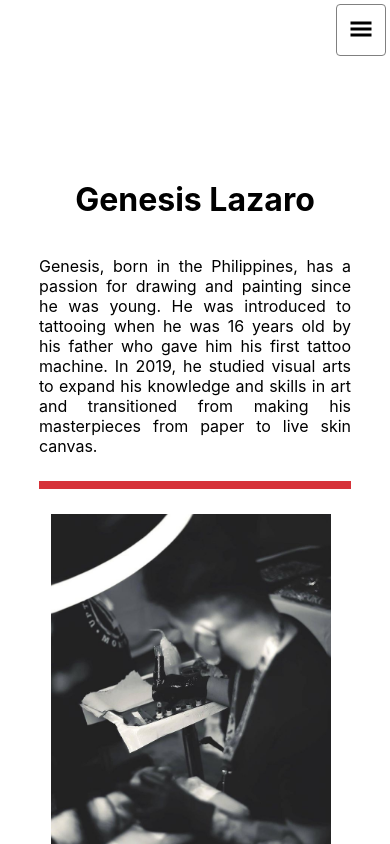
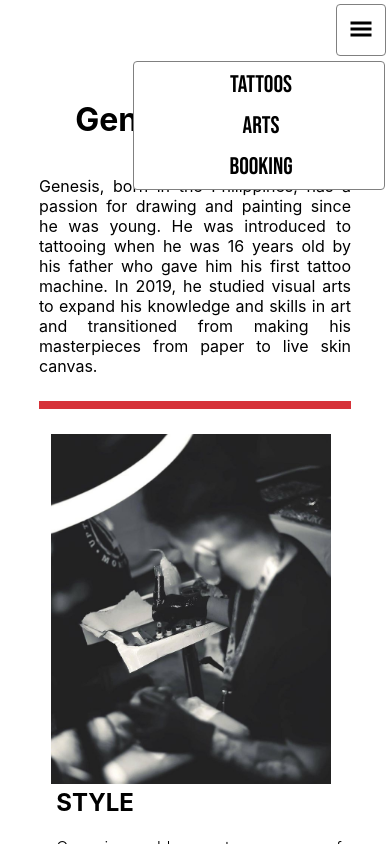
Before and after one commit to SephHiwatig/TKNKL, a React (Create React App) app: page /Booking in a window 390 px wide. Both pictures are taken after a click on the button 361 px from the left and 30 px from the top of the page. Shown: the top 844 px of the page. Built offline with nearby package versions, Linux system fonts and the light colour scheme.

Commit message:
Implemented phone navigation

```diff
--- a/src/components/Booking/Booking.module.css
+++ b/src/components/Booking/Booking.module.css
@@ -1,5 +1,5 @@
 .Wrapper {
-  margin-top: 180px;
+  margin-top: 70px;
   padding: 0 10%;
   min-height: calc(100vh - 250px);
   text-align: center;
@@ -100,10 +100,6 @@
     flex-direction: row;
   }
 
-  .Wrapper {
-    margin-top: 70px;
-  }
-
   .MoreInfoImage {
     height: 450px;
   }
--- a/src/components/Footer/Footer.module.css
+++ b/src/components/Footer/Footer.module.css
@@ -1,7 +1,8 @@
 .WrapperHome {
   margin-top: 70px;
   height: 100vh;
-  background-image: url("./../../assets/background.jpeg");
+  background-image: url("./../../assets/shop-background.jpg");
+  background-size: cover;
   background-color: black;
   display: flex;
   align-items: center;
@@ -12,7 +13,8 @@
 
 .Wrapper {
   height: 100vh;
-  background-image: url("./../../assets/background.jpeg");
+  background-image: url("./../../assets/shop-background.jpg");
+  background-size: cover;
   background-color: black;
   display: flex;
   align-items: center;
--- a/src/components/Home/Bio.module.css
+++ b/src/components/Home/Bio.module.css
@@ -1,5 +1,5 @@
 .Wrapper {
-  margin-top: 250px;
+  margin-top: 70px;
   padding: 0 10%;
   min-height: calc(100vh - 250px);
   text-align: center;
@@ -62,10 +62,6 @@
     flex-direction: row;
   }
 
-  .Wrapper {
-    margin-top: 80px;
-  }
-
   .MoreInfoImage {
     height: 450px;
   }
--- a/src/components/Navigation/Nav.js
+++ b/src/components/Navigation/Nav.js
@@ -1,9 +1,11 @@
-import { React } from "react";
+import { React, useState } from "react";
 import styles from "./Nav.module.css";
 import { Link } from "react-router-dom";
 import { GiHamburgerMenu } from "react-icons/gi";
 
 function Nav() {
+
+  const [burgerOpen, toggleBurger] = useState(false);
 
   return (
     <div className={styles.Navbar}>
@@ -22,9 +24,28 @@ function Nav() {
         </Link>
       </ul>
       <div className={styles.BurgerWrapper}>
-        <button className={styles.BtnBurger}>
+        <button className={styles.BtnBurger} onClick={() => toggleBurger(!burgerOpen)}>
           <GiHamburgerMenu />
         </button>
+        {burgerOpen &&
+          <ul className={styles.BurgerDropdown}>
+            <Link className={styles.BurgerDropdownItem} to="TattooPortfolio"
+              onClick={() => {
+                window.scrollTo({top: 0, behavior: "smooth"})
+                toggleBurger(!burgerOpen)
+                }}>Tattoos</Link>
+            <Link className={styles.BurgerDropdownItem} to="Arts"
+              onClick={() => {
+                window.scrollTo({top: 0, behavior: "smooth"})
+                toggleBurger(!burgerOpen)
+                }}>Arts</Link>
+            <Link className={styles.BurgerDropdownItem} to="Booking"
+              onClick={() => {
+                window.scrollTo({top: 0, behavior: "smooth"})
+                toggleBurger(!burgerOpen)
+                }}>Booking</Link>
+          </ul>
+        }
       </div>
     </div>
   );
--- a/src/components/Navigation/Nav.module.css
+++ b/src/components/Navigation/Nav.module.css
@@ -83,6 +83,34 @@
   transform: scale(0.9);
 }
 
+.BurgerDropdown {
+  list-style: none;
+  border: 1px solid gray;
+  border-radius: 4px;
+  position: fixed;
+  top: 45px;
+  right: 5px;
+  width: 250px;
+  background: #fff;
+  padding: 0;
+}
+
+.BurgerDropdownItem {
+  font-family: "Bebas Neue", cursive;
+  font-size: x-large;
+  padding: 4px;
+  padding-right: 0 !important;
+  text-align: center;
+  cursor: pointer;
+  display: flex;
+  align-items: center;
+  justify-content: center;
+  margin: 4px 0;
+  min-width: 150px;
+  color: inherit;
+  text-decoration: none;
+}
+
 @media (min-width: 768px) {
   .ListItemWrapper {
     flex-direction: row;
--- a/src/components/TattooPortfolio/TattooPortfolio.module.css
+++ b/src/components/TattooPortfolio/TattooPortfolio.module.css
@@ -1,5 +1,5 @@
 .Wrapper {
-  margin-top: 180px;
+  margin-top: 70px;
   margin-bottom: 50px;
   padding: 0 10%;
   min-height: calc(100vh - 250px);
@@ -12,7 +12,4 @@
 }
 
 @media (min-width: 768px) {
-  .Wrapper {
-    margin-top: 70px;
-  }
 }
```
Also changed, not shown: src/assets/shop-background.jpg (added).
